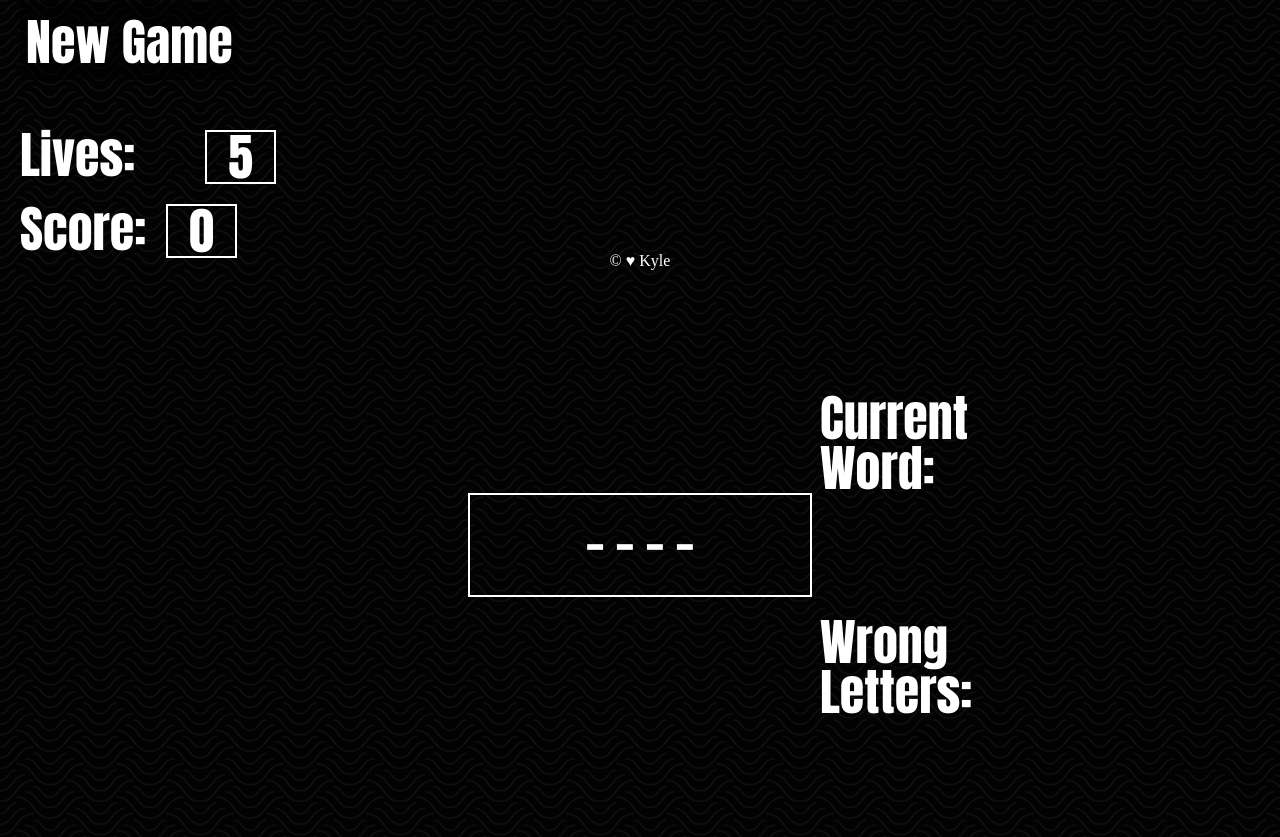
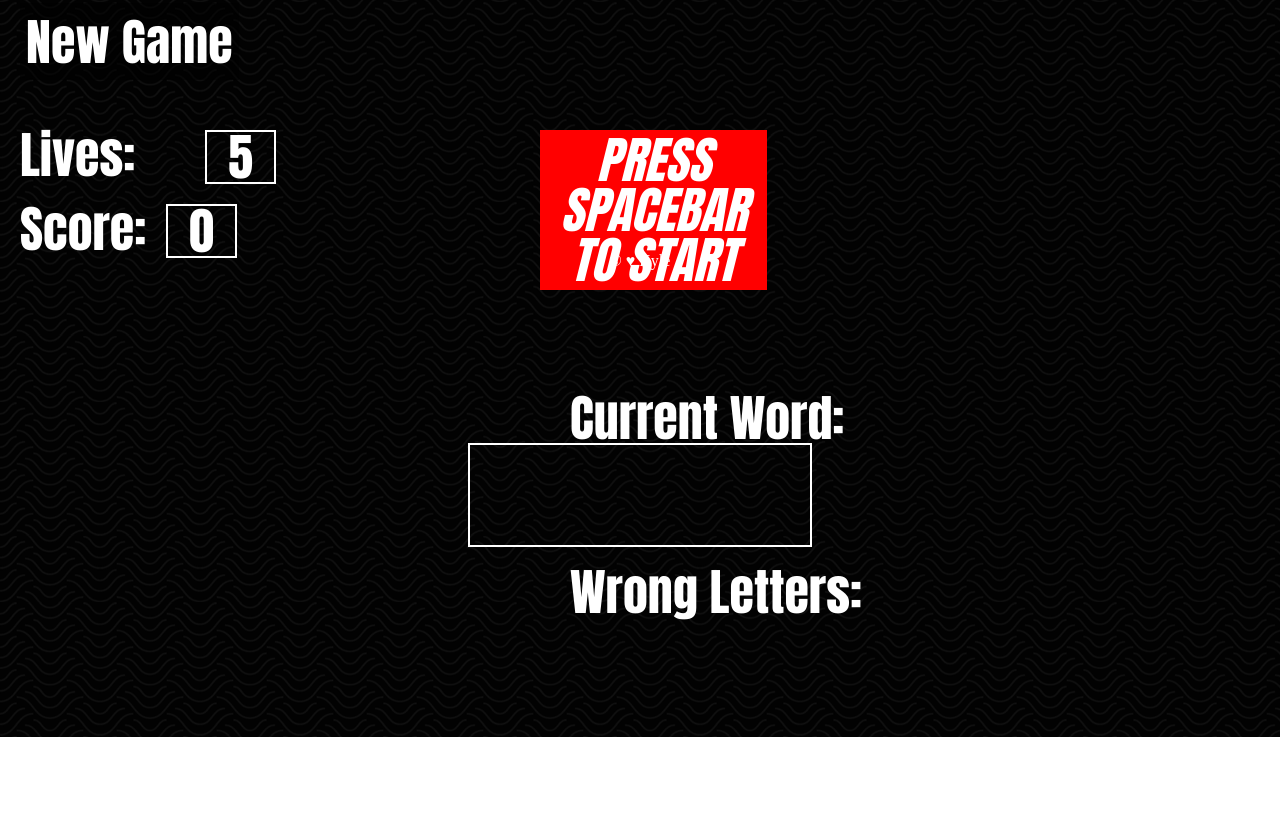
Before and after one commit to kyled871/Word-Guess-Game, a plain HTML site: page index.html in a window 1280 px wide. Shown: the part 531-1368 px from the top of the page. After the commit the page ends 1268 px from the top, so only its background shows below. Drawn offline with Linux system fonts and the light colour scheme.

Commit message:
tried to add audio to play when starting

```diff
--- a/assets/css/style.css
+++ b/assets/css/style.css
@@ -92,12 +92,12 @@ footer {
 }
 #currentWordtitle {
     margin-top: 30px;
-    margin-left: 520px;
+    margin-left: 270px;
 }
 
 #wrongLetterstitle {
     margin-top: 20px;
-    margin-left: 520px;
+    margin-left: 270px;
 }
 
 #currentWord {
@@ -117,3 +117,13 @@ footer {
     height: 100px;
     text-align: center;
 }
+
+#startBanner {
+    position: fixed;
+    margin-left: 540px;
+    margin-right: 540px;
+    background-color: red;
+    text-align: center;
+    font-style: italic;
+    padding: 5px 20px;
+}
--- a/assets/javascript/game.js
+++ b/assets/javascript/game.js
@@ -18,6 +18,30 @@ document.getElementById("lives").innerHTML = lives;
 let points = 0;
 let score = 0;
 document.getElementById("score").innerHTML = score;
+
+
+
+// press spacebar to start game, supposed to play music
+function startGame() {
+    var themeSong = new Audio('./assets/audio/final_fight_selection.mp3');
+
+    document.body.onkeyup = function(e){
+
+        if(e.keyCode == 32){
+            start();
+            document.getElementById('startBanner').style.display = 'none';
+            window.location = loc;
+
+            // should start song
+            themeSong.play();
+            return false;
+        }
+    }
+}
+
+
+
+
 
 
 function resetGame() {
@@ -109,8 +133,9 @@ function checkInput() {
 
     }
 }
+
+
 console.log(currentWord)
 console.log(currentWord.length)
-
-start()
+startGame()
 checkInput()
--- a/index.html
+++ b/index.html
@@ -24,7 +24,9 @@
             <div class="restartBox">
                 <button id="newGame" onclick="resetGame()">New Game</button>
             </div>
-
+            <div id="startBanner">
+                <h3>PRESS SPACEBAR TO START</h3>
+            </div>
 
 
             <div class="gameBox" id="livesBox">
@@ -58,13 +60,13 @@
                 <h3 id="wrongLetters"></h3>
             </div>
         </div>
+
+
     </section>
-
 
     <footer>
         <small>&copy; &hearts; Kyle</small>
     </footer>
-
     <script type="text/javascript" src="assets/javascript/game.js"></script>
 </body>
 </html>
```
Also changed, not shown: 3 other files.
